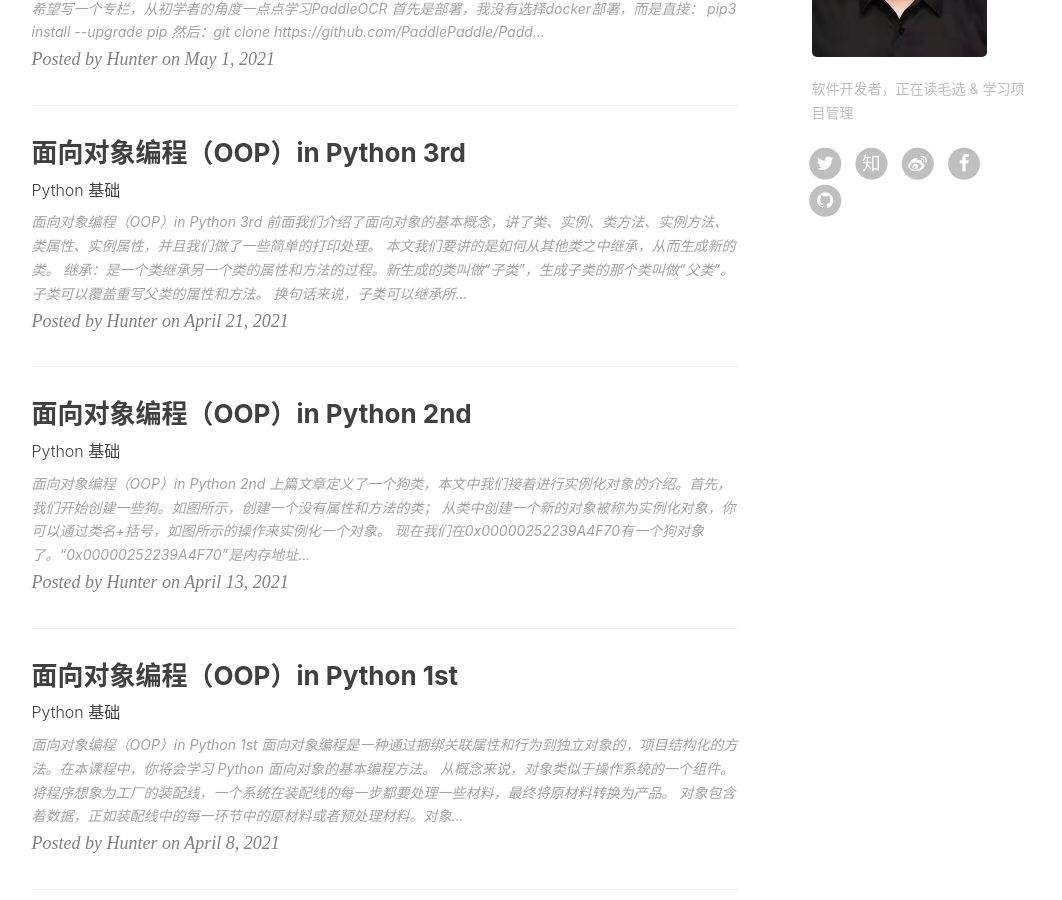
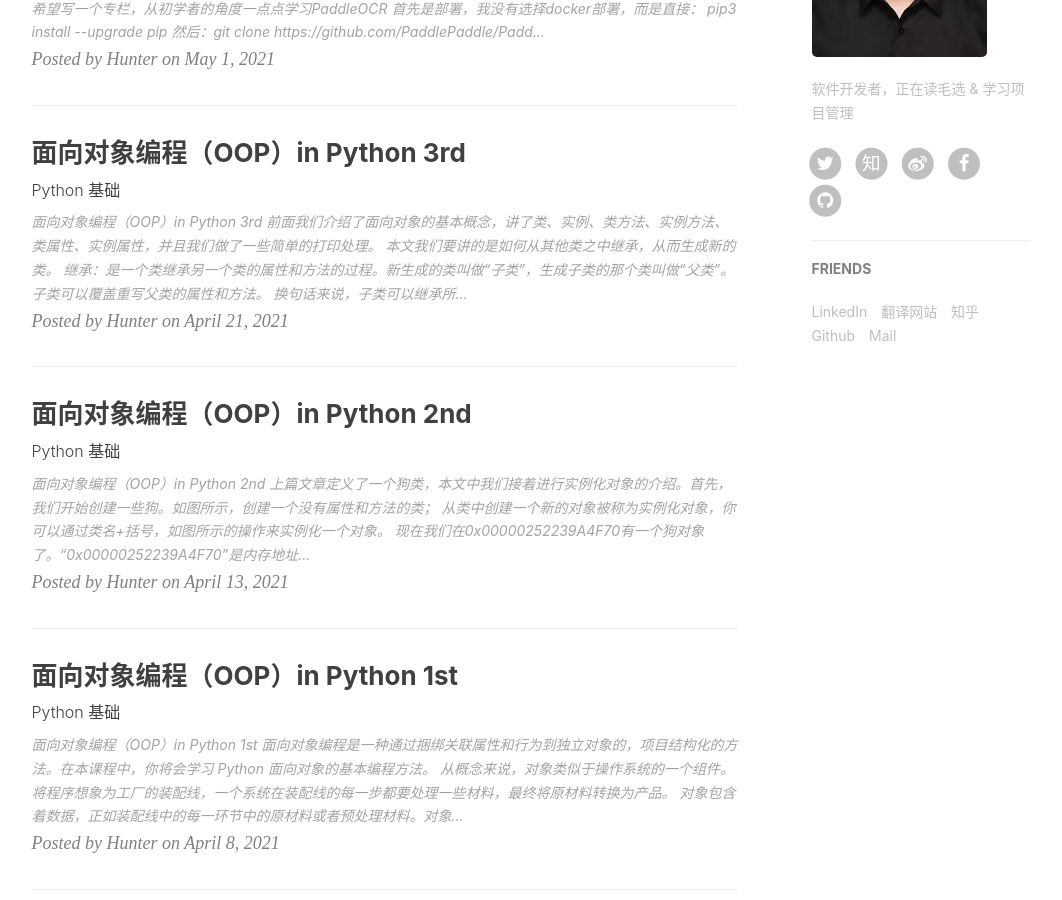
Before and after one commit to zhtyyx/zhtyyx.github.io, a Jekyll site: the page built from index.html, in a window 1280 px wide and 900 px high, scrolled down 831 px. Shown: the whole window, without its empty margins (136-1198 px from the left). Built offline with Jekyll 4.4.1, drawn with Linux system fonts in a browser that asks for light colours; nearby versions of some CDN libraries; the list of posts is cut into pages by our own code; comment, search, counter and statistics services are not loaded.

Commit message:
update config

```diff
--- a/_config.yml
+++ b/_config.yml
@@ -79,7 +79,7 @@ featured-condition-size: 1              # A tag will be featured if the size of
 
 
 
-# Friends
+# Contact
 Contact: [
     {
         title: "LinkedIn",
--- a/_layouts/keynote.html
+++ b/_layouts/keynote.html
@@ -145,11 +145,11 @@ layout: default
                 {% endif %}
 
                 <!-- Friends Blog -->
-                {% if site.friends %}
+                {% if site.Contact %}
                 <hr>
                 <h5>FRIENDS</h5>
                 <ul class="list-inline">
-                    {% for friend in site.friends %}
+                    {% for friend in site.Contact %}
                         <li><a href="{{friend.href}}">{{friend.title}}</a></li>
                     {% endfor %}
                 </ul>
--- a/_layouts/page.html
+++ b/_layouts/page.html
@@ -50,11 +50,11 @@ layout: default
                 {% endif %}
 
                 <!-- Friends Blog -->
-                {% if site.friends %}
+                {% if site.Contact %}
                 <hr>
                 <h5>FRIENDS</h5>
                 <ul class="list-inline">
-                    {% for friend in site.friends %}
+                    {% for friend in site.Contact %}
                         <li><a href="{{friend.href}}">{{friend.title}}</a></li>
                     {% endfor %}
                 </ul>
@@ -174,11 +174,11 @@ layout: default
                     </div>
                 </section>
                 <!-- Friends Blog -->
-                {% if site.friends %}
+                {% if site.Contact %}
                 <hr>
                 <h5>FRIENDS</h5>
                 <ul class="list-inline">
-                    {% for friend in site.friends %}
+                    {% for friend in site.Contact %}
                         <li><a href="{{friend.href}}">{{friend.title}}</a></li>
                     {% endfor %}
                 </ul>
--- a/_layouts/post.html
+++ b/_layouts/post.html
@@ -137,11 +137,11 @@ layout: default
                 {% endif %}
 
                 <!-- Friends Blog -->
-                {% if site.friends %}
+                {% if site.Contact %}
                 <hr>
                 <h5>FRIENDS</h5>
                 <ul class="list-inline">
-                    {% for friend in site.friends %}
+                    {% for friend in site.Contact %}
                         <li><a href="{{friend.href}}">{{friend.title}}</a></li>
                     {% endfor %}
                 </ul>
```
